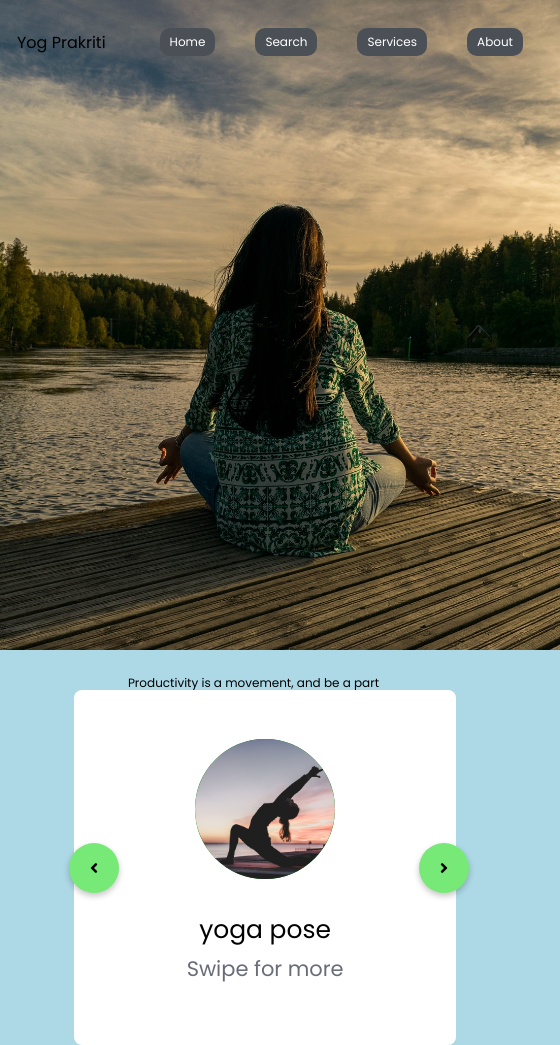
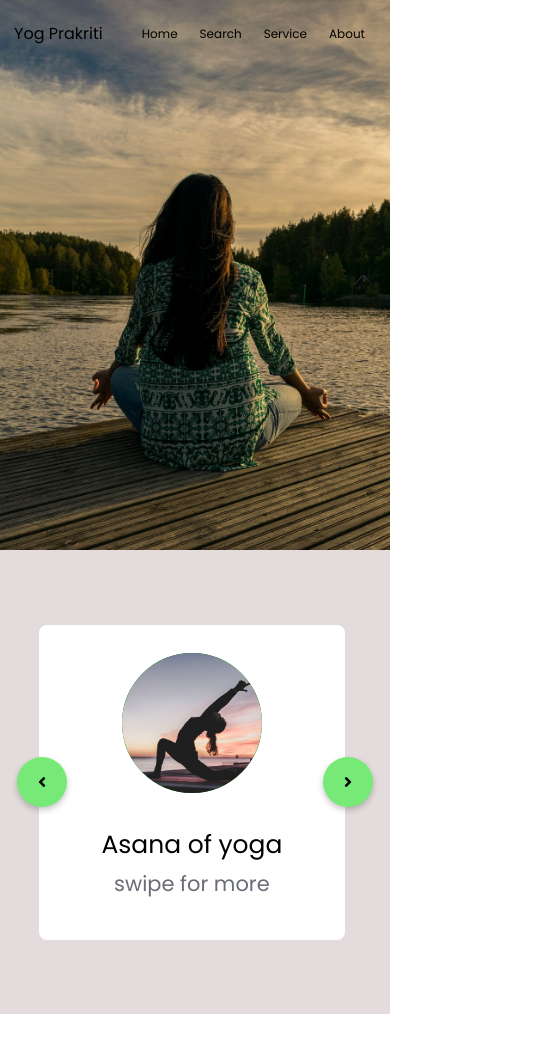
Before and after one commit to rachitkatariyaa/Prakriti-Yog, a plain HTML site: page index.html in a window 390 px wide. Shown: the whole page, 560 px wide, since content can reach past the window. After the commit the page ends 1014 px from the top, so only its background shows below. Drawn offline with Linux system fonts and the light colour scheme; a web font is replaced by a local one.

Commit message:
add changes

```diff
--- a/index.html
+++ b/index.html
@@ -1,20 +1,19 @@
 <!DOCTYPE html>
 <html lang="en">
+
 <head>
   <meta charset="UTF-8" />
   <meta name="viewport" content="width=device-width, initial-scale=1.0" />
   <title>Prakriti Yog</title>
   <link rel="stylesheet" href="style.css" />
   <link rel="stylesheet" href="media.css" />
-    <link
-      rel="stylesheet"
-      href="https://cdnjs.cloudflare.com/ajax/libs/font-awesome/5.15.4/css/all.min.css"
-    />
+  <link rel="stylesheet" href="https://cdnjs.cloudflare.com/ajax/libs/font-awesome/5.15.4/css/all.min.css" />
   <link rel="icon" href="assests/favicon.jpg" />
 </head>
 
 <body>
   <header>
+
     <div class="bg-img">
       <div class="container">
         <div class="logo-container">
@@ -23,95 +22,130 @@
         </div>
 
         <div class="nav-links-container">
-            <button id="nav-links">Home</button>
-            <button id="nav-links">Search</button>
-            <button id="nav-links">Services</button>
-            <button id="nav-links">About</button>
+          <a id="nav-links">Home</a>
+          <a id="nav-links">Search<a>
+          <a id="nav-links">Service</a>
+          <a id="nav-links">About</a>
         </div>
       </div>
     </div>
   </header>
 
-    <div class="heading-container">
-      <span class="heading-text">
+  <!-- <div class="heading-container">
+    <div class="heading-text">
       Productivity is a movement, and be a part of this community <br />
       and build connections<br />
-      </span>
     </div>
+  </div> -->
+
+
+  <div class="slider-menu">
+
 
     <div class="wrapper">
       <i id="left" class="fa-solid fas fa-angle-left"></i>
 
       <ul class="carousel">
+
         <li class="card">
             <div class="img">
-            <img src="assests/media/01.jpg" draggable="false" />
-          </div>
-          <h2>yoga pose</h2>
-          <span> Swipe for more </span>
+                <img src="assests/media/01.jpg"
+                draggable="false"> </div>
+            <h2>
+                Asana of yoga
+            </h2>
+            <span>swipe for more</span>
         </li>
 
           <li class="card">
               <div class="img">
-            <img src="assests/media/2.jpg" draggable="false" />
-          </div>
-          <h2>yoga pose</h2>
-          <span> Swipe for more </span>
+                  <img src="assests/media/1.jpg"
+                  draggable="false"> </div>
+              <h2>
+                  Asana of yoga
+              </h2>
+              <span>swipe for more</span>
           </li>
           <li class="card">
               <div class="img">
-            <img src="assests/media/3.jpg" draggable="false" />
-          </div>
-          <h2>yoga pose</h2>
-          <span> Swipe for more </span>
+                  <img src="assests/media/2.jpg"
+                  draggable="false"> </div>
+              <h2>
+                Asana of yoga
+              </h2>
+              <span>swipe for more</span>
           </li>
           <li class="card">
               <div class="img">
-            <img src="assests/media/4.jpg" draggable="false" />
-          </div>
-          <h2>yoga pose</h2>
-          <span> Swipe for more </span>
+                  <img src="assests/media/3.jpg"
+                  draggable="false"> </div>
+              <h2>
+                Asana of yoga
+              </h2>
+              <span>swipe for more</span>
           </li>
           <li class="card">
               <div class="img">
-            <img src="assests/media/5.webp" draggable="false" />
-          </div>
-          <h2>yoga pose</h2>
-          <span> Swipe for more </span>
+                  <img src="assests/media/4.jpg"
+                  draggable="false"> </div>
+              <h2>
+                Asana of yoga
+              </h2>
+              <span>swipe for more</span>
           </li>
           <li class="card">
               <div class="img">
-            <img src="assests/media/6.jpg" draggable="false" />
-          </div>
-          <h2>yoga pose</h2>
-          <span> Swipe for more </span>
+                  <img src="assests/media/5.webp"
+                  draggable="false"> </div>
+              <h2>
+                Asana of yoga
+              </h2>
+              <span>swipe for more</span>
           </li>
           <li class="card">
               <div class="img">
-            <img src="assests/media/7.webp" draggable="false" />
-          </div>
-          <h2>yoga pose</h2>
-          <span> Swipe for more </span>
+                  <img src="assests/media/6.jpg"
+                  draggable="false"> </div>
+              <h2>
+                Asana of yoga
+              </h2>
+              <span>swipe for more</span>
           </li>
           <li class="card">
               <div class="img">
-            <img src="assests/media/8.webp" draggable="false" />
-          </div>
-          <h2>yoga pose</h2>
-          <span> Swipe for more </span>
+                  <img src="assests/media/7.webp"
+                  draggable="false"> </div>
+              <h2>
+                Asana of yoga
+              </h2>
+              <span>swipe for more</span>
           </li>
           <li class="card">
               <div class="img">
-            <img src="assests/media/9.jpg" draggable="false" />
+                  <img src="assests/media/8.webp"
+                  draggable="false"> </div>
+              <h2>
+                Asana of yoga
+              </h2>
+              <span>swipe for more</span>
+          </li>
+          <li class="card">
+              <div class="img">
+                  <img src="assests/media/9.jpg"
+                  draggable="false"> </div>
+              <h2>
+                Asana of yoga
+              </h2>
+              <span>swipe for more</span>
+          </li>
+      </ul>
+      <i id="right" class="fa-solid fas fa-angle-right"></i>
   </div>
-          <h2>yoga pose</h2>
-          <span> Swipe for more </span>
-        </li>
 
-        <i id="right" class="fa-solid fas fa-angle-right"></i>
-      </ul>
+  <script src="app.js"></script>
   </div>
 
   <script src="app.js"></script>
 </body>
+
 </html>
--- a/media.css
+++ b/media.css
@@ -1,11 +1,16 @@
-@media only screen and (max-width: 430px) {
+@media only screen and (max-width: 390px) {
+
+    header {
+        width: 100vw;
+    }
     body {
-      background-color: lightblue;
+        position: relative;
+        width: 100%;
     }
 
     .container {
-        height: 10vh;
-        width: 100%;
+        height: 8vh;
+        width: 100vw;
     }
 
     .logo-text{
@@ -17,22 +22,52 @@
         width: 50px;
     }
 
-    .nav-links {
+    .links-container a{
+        font-size: 0.75rem;
+    }
+    #nav-links {
         padding: 0 6px;
         text-decoration: none;
         font-size: 0.75rem;
     }
 
     .heading-text{
+        text-wrap: balance;
         font-weight: 500;
-        font-size: 0.75rem;
-        padding: 2px 4px;
-        margin: 2px 4px;
+        font-size: 1rem;
+        margin: 0px;
+        padding: 0px;
     }
 
     .heading-container{
-        padding: 10px 10px;
-        margin: 10px 10px;
+        padding: 10px;
+        margin: 0;
+        padding: 0;
     }
 
-  }
+    .bg-img {
+        width: 100%;
+        max-height: 550px;
+    }
+
+    .slider-menu {
+        display: flex;
+        align-items: center;
+        justify-content: center;
+        min-height: 55vh;
+        background: rgb(228, 220, 220);
+    }
+
+    .wrapper {
+        max-width: 1100px;
+        width: 80%;
+        position: relative;
+
+    }
+
+
+    .carousel .card {
+        height: 300px;
+    }
+
+}
--- a/style.css
+++ b/style.css
@@ -8,6 +8,7 @@
 
 
 .bg-img {
+	width: 100vw;
     background-image: url(assests/yoga.jpg);
     background-position: center center;
     background-size: cover;
@@ -45,24 +46,19 @@
     position: relative;
     display: flex;
     justify-content: space-evenly;
-    margin: 10px 0;
 }
 
 #nav-links {
-    border-radius: 10px;
-    background-color: #4a5056;
-    border: none;
-    color: rgb(255, 255, 255);
+	color: black;
     font-size: 1rem;
-    padding: 5px 15px;
-    margin: 10px 20px;
+    padding: 5px;
+    margin: 5px;
 }
 
 #nav-links:hover {
-    background-color: transparent;
+	color: white;
     cursor: pointer;
     transition: color 0.2s ease-in;
-    color: rgb(18, 18, 18);
 }
 
 .main-content {
@@ -82,6 +78,19 @@
     cursor: pointer;
     margin: 10px 10px;
     padding: 10px 10px;
+}
+
+
+/* Wrapper */
+
+.slider-menu {
+	position: relative;
+	display: flex;
+	align-items: center;
+	justify-content: center;
+	min-height: 75vh;
+	width: 100%;
+	background: rgb(228, 220, 220);
 }
 
 .wrapper {
@@ -116,79 +125,6 @@
 
 }
 
-.wrapper {
-    position: absolute;
-    left: 10%;
-    right: 10%;
-    background-position: center center;
-
-}
-
-.carousel {
-	display: grid;
-	grid-auto-flow: column;
-	grid-auto-columns: calc((100% / 3) - 12px);
-	gap: 16px;
-	overflow-x: auto;
-	scroll-snap-type: x mandatory;
-	scroll-behavior: smooth;
-	scrollbar-width: 0;
-}
-
-
-.media-container {
-    display: flex;
-    flex-wrap: wrap;
-    justify-content: space-evenly;
-}
-
-
-.media-img:hover {
-    -webkit-transform: scale(1.2);
-    -ms-transform: scale(1.2);
-    transform: scale(1.2);
-    transition: 1s ease;
-}
-
-.wrapper {
-    display: flex;
-    background-position: center center;
-	max-width: 1100px;
-	width: 100%;
-	position: relative;
-
-    align-items: center;
-    justify-content: center;
-    padding: 0 35px;
-
-}
-
-.wrapper i {
-	height: 50px;
-	width: 50px;
-	background: rgb(118, 233, 118);
-	text-align: center;
-	line-height: 50px;
-	border-radius: 50%;
-	cursor: pointer;
-	position: absolute;
-	top: 50%;
-	font-size: 1.25 rem;
-	transform: translateY(-50%);
-	box-shadow: 0 3px 6px rgba(0, 0, 0, 0.23);
-
-}
-
-.wrapper i:first-child {
-	left: -22px;
-
-}
-
-.wrapper i:last-child {
-	right: -22px;
-
-}
-
 .wrapper .carousel {
 	display: grid;
 	grid-auto-flow: column;
@@ -198,9 +134,6 @@
 	scroll-snap-type: x mandatory;
 	scroll-behavior: smooth;
 	scrollbar-width: 0;
-
-    background-position: center center;
-    background-size: cover;
 }
 
 .carousel::-webkit-scrollbar {
@@ -273,52 +206,13 @@
 @media screen and (max-width: 900px) {
 	.wrapper .carousel {
 		grid-auto-columns: calc((100% / 2) - 9px);
+
 	}
 }
 
 @media screen and (max-width: 600px) {
-
-    .bg-img {
-        height: 650px;
-        width: 560px;
-    }
-
-    #nav-links {
-        border-radius: 10px;
-        background-color: #4a5056;
-        border: none;
-        color: rgb(255, 255, 255);
-        font-size: 0.75rem;
-        padding: 5px 10px;
-        margin: 15px 20px;
-    }
-
 	.wrapper .carousel {
 		grid-auto-columns: 100%;
+
 	}
-    .heading-container{
-    text-align: center;
-    margin: 80px;
-    padding: 30px;
-    }
-
-    .heading-text {
-        position: absolute;
-        left: 30%;
-        font-weight: 500;
-        font-size: 1.35rem;
-        color: rgb(0, 0, 0);
-        cursor: pointer;
-    }
-
-    .wrapper i:first-child {
-        left: 30px;
-
-    }
-
-    .wrapper i:last-child {
-        right: 30px;
-
-    }
-
 }
```
Lines whose indentation alone changed are shown as unchanged.
